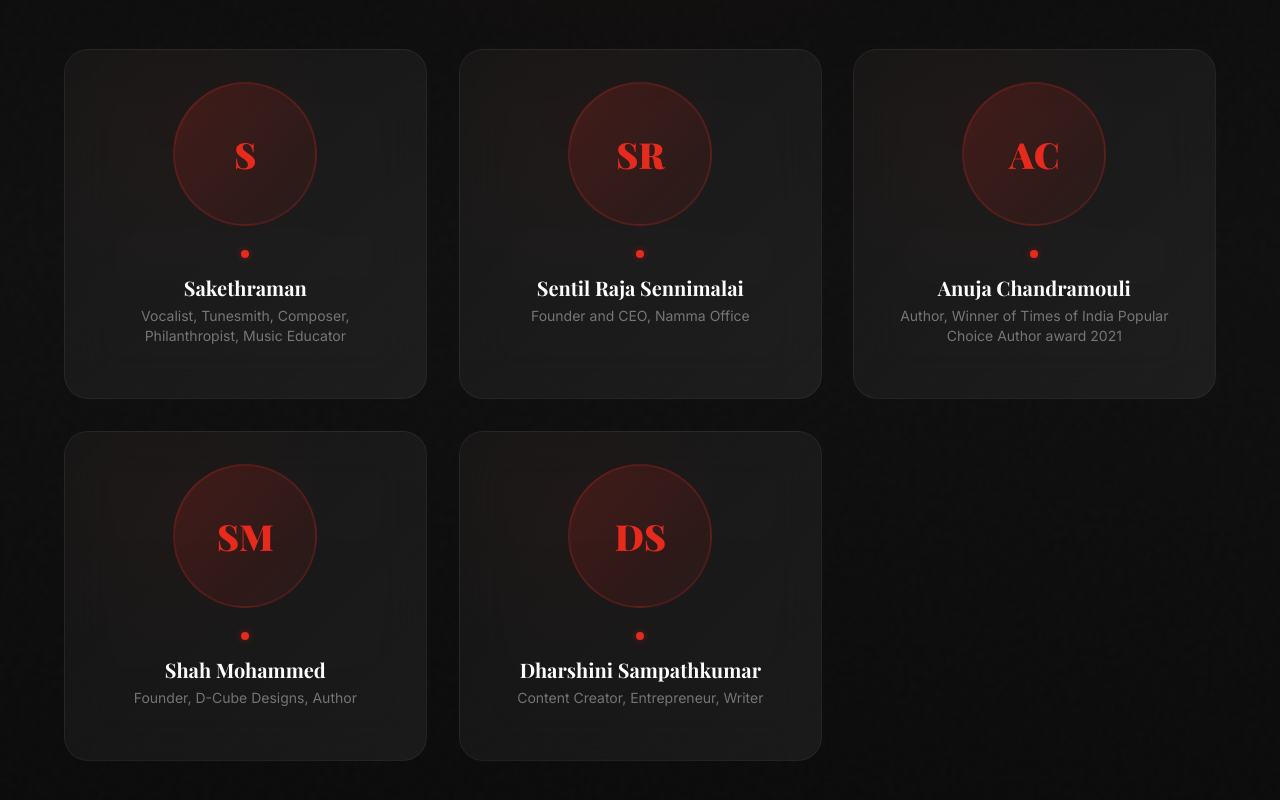
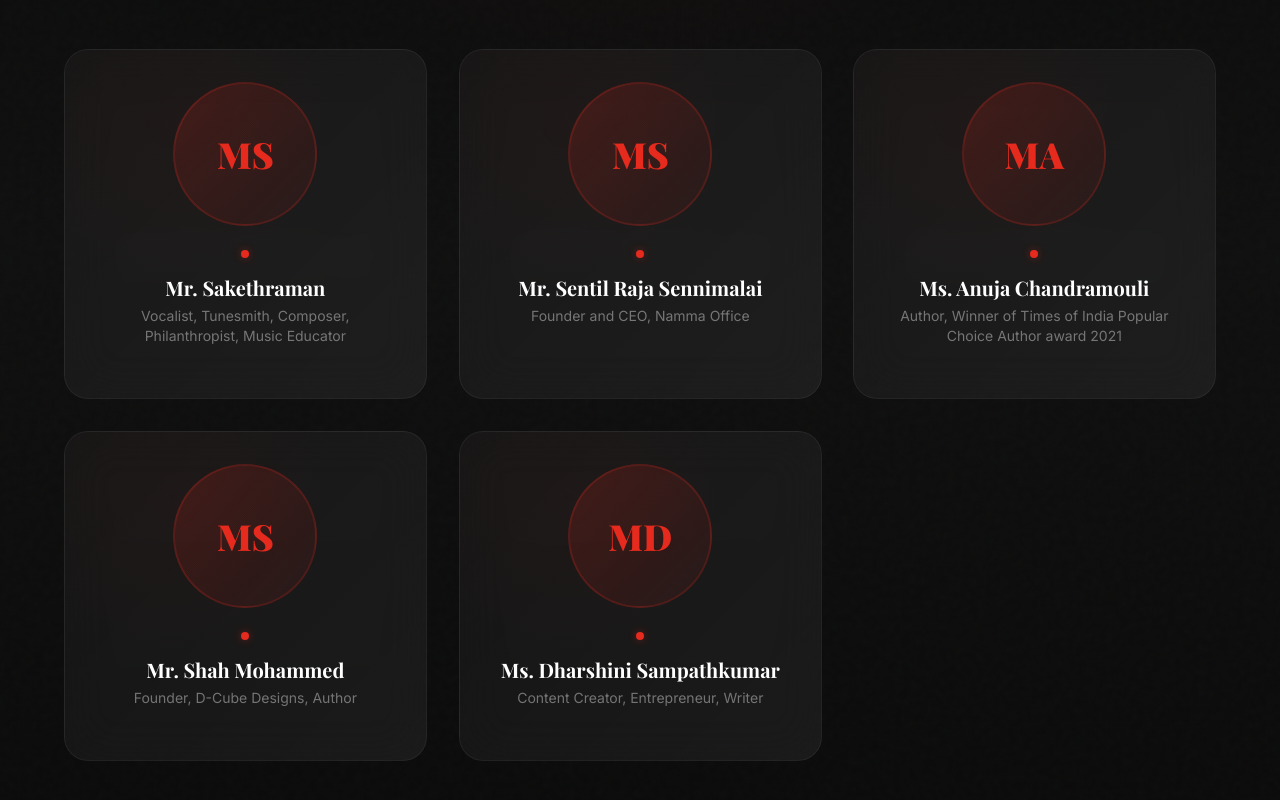
Before and after one commit to tmdinesh/tedx2026, a React (Vite) app: page / in a window 1280 px wide. Shown: the part 4145-4945 px from the top of the page. Built offline with nearby package versions, Linux system fonts and the light colour scheme.

Commit message:
Update tedxConfig.js

```diff
--- a/src/tedxConfig.js
+++ b/src/tedxConfig.js
@@ -23,35 +23,35 @@ const tedxConfig = {
   // Replace this array each year. Images can be URLs or local imports.
   speakers: [
     {
-      name: 'Sakethraman',
+      name: 'Mr. Sakethraman',
       title: 'Vocalist, Tunesmith, Composer, Philanthropist, Music Educator',
       topic: '',
       image: null,
       bio: '',
     },
     {
-      name: 'Sentil Raja Sennimalai',
+      name: 'Mr. Sentil Raja Sennimalai',
       title: 'Founder and CEO, Namma Office',
       topic: '',
       image: null,
       bio: '',
     },
     {
-      name: 'Anuja Chandramouli',
+      name: 'Ms. Anuja Chandramouli',
       title: 'Author, Winner of Times of India Popular Choice Author award 2021',
       topic: '',
       image: null,
       bio: '',
     },
     {
-      name: 'Shah Mohammed',
+      name: 'Mr. Shah Mohammed',
       title: 'Founder, D-Cube Designs, Author',
       topic: '',
       image: null,
       bio: '',
     },
     {
-      name: 'Dharshini Sampathkumar',
+      name: 'Ms. Dharshini Sampathkumar',
       title: 'Content Creator, Entrepreneur, Writer',
       topic: '',
       image: null,
```
